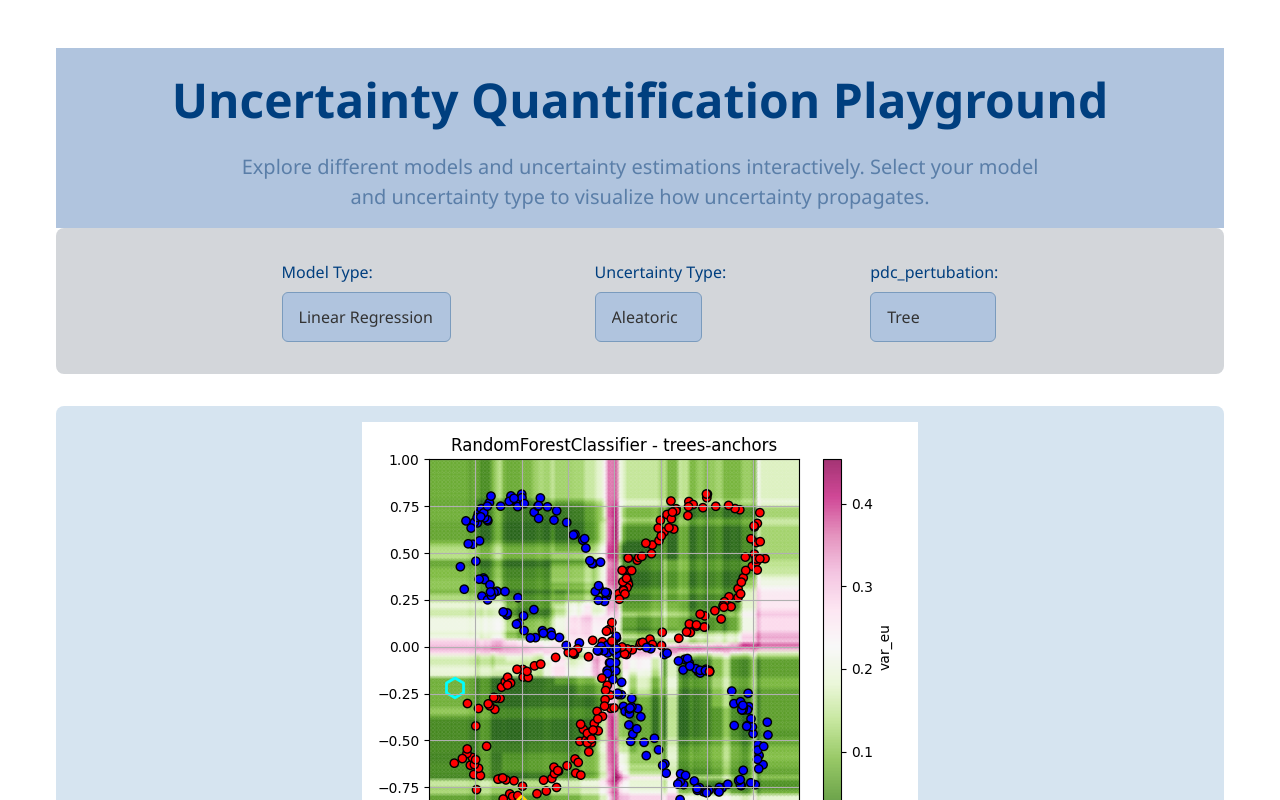
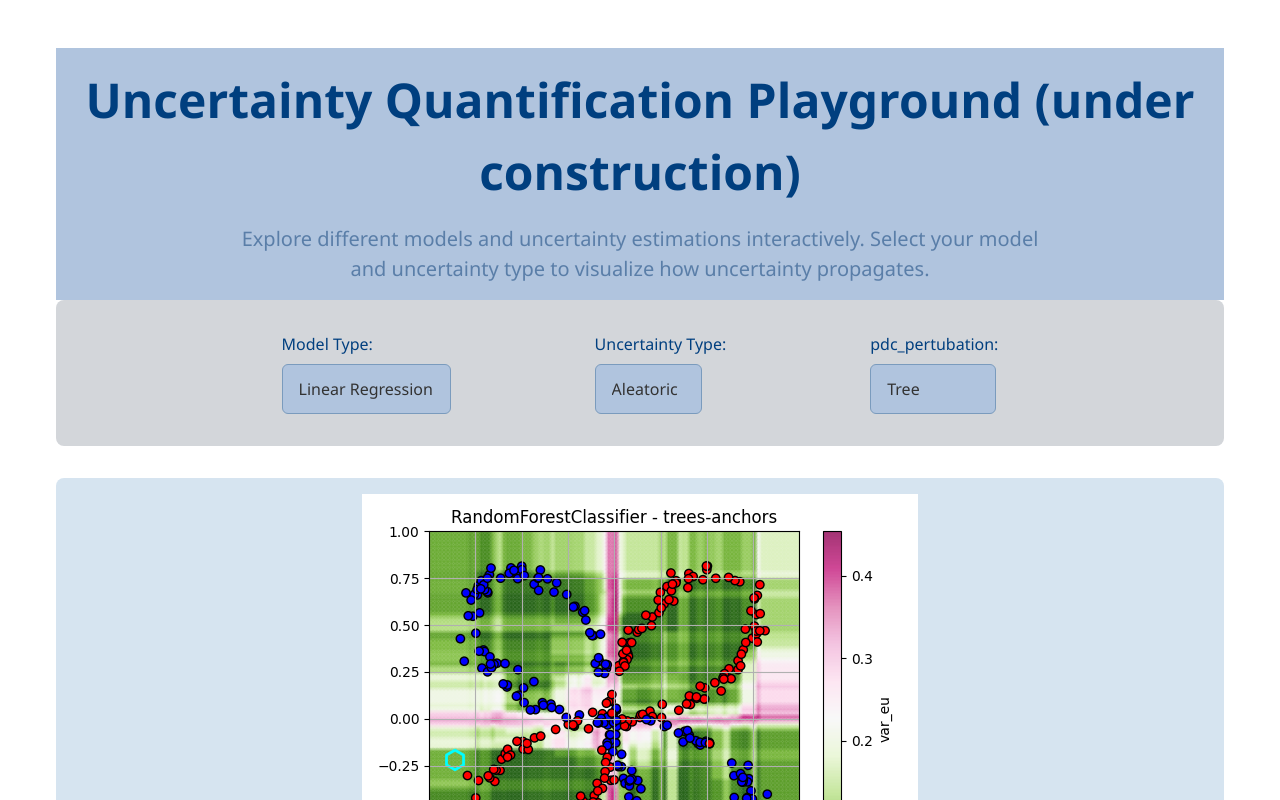
Before and after one commit to who-is-kenny/Uncertainty_playground, a React (Vite) app in the folder PDL_playground/: page / in a window 1280 px wide. Shown: the top 800 px of the page. Built offline with nearby package versions, Linux system fonts and the light colour scheme.

Commit message:
under construction

```diff
--- a/PDL_playground/src/App.jsx
+++ b/PDL_playground/src/App.jsx
@@ -210,7 +210,7 @@ function App() {
     <div className="app-container">
       {/* Title */}
       <header className="app-header">
-        <h1 className="main-title">Uncertainty Quantification Playground</h1>
+        <h1 className="main-title">Uncertainty Quantification Playground (under construction) </h1>
         <p className="subtitle">
           Explore different models and uncertainty estimations interactively.
           Select your model and uncertainty type to visualize how uncertainty
```
